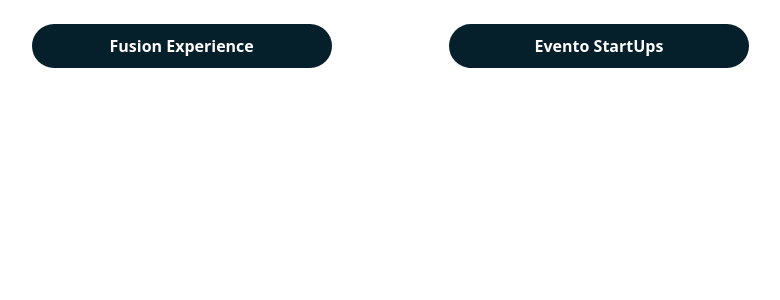
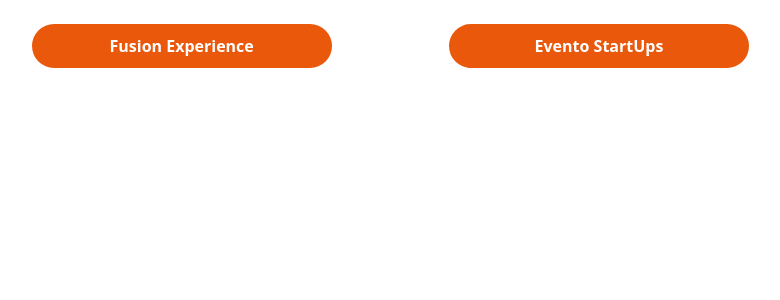
Before and after one commit to Maciel64/fusion-release, a React (Vite) app: page / in a window 1280 px wide. Shown: the top 300 px of the page, without its empty margins (41-821 px from the left). Built offline with nearby package versions, Linux system fonts and the light colour scheme.

Commit message:
style: Minor changes in Title size and Button color.

```diff
--- a/src/components/Form/index.tsx
+++ b/src/components/Form/index.tsx
@@ -33,7 +33,7 @@ export const Button = ({ text, onClick, style }: IButtonProps) => {
   return (
     <>
       <button
-        className="py-2 font-bold h-[44px] w-[300px] rounded-full font-display bg-[#051F2B] text-white flex-grow"
+        className="py-2 font-bold h-[44px] w-[300px] rounded-full font-display bg-orange-600 text-white flex-grow"
         style={style}
         onClick={onClick}
       >
--- a/src/components/Title/index.tsx
+++ b/src/components/Title/index.tsx
@@ -1,7 +1,7 @@
 export default ({ children }: any) => {
   return (
     <>
-      <h1 className="text-white text-xl font-title text-center w-[80vw]">{children}</h1>
+      <h1 className="text-white text-2xl font-title text-center w-[80vw]">{children}</h1>
     </>
   );
 };
```
